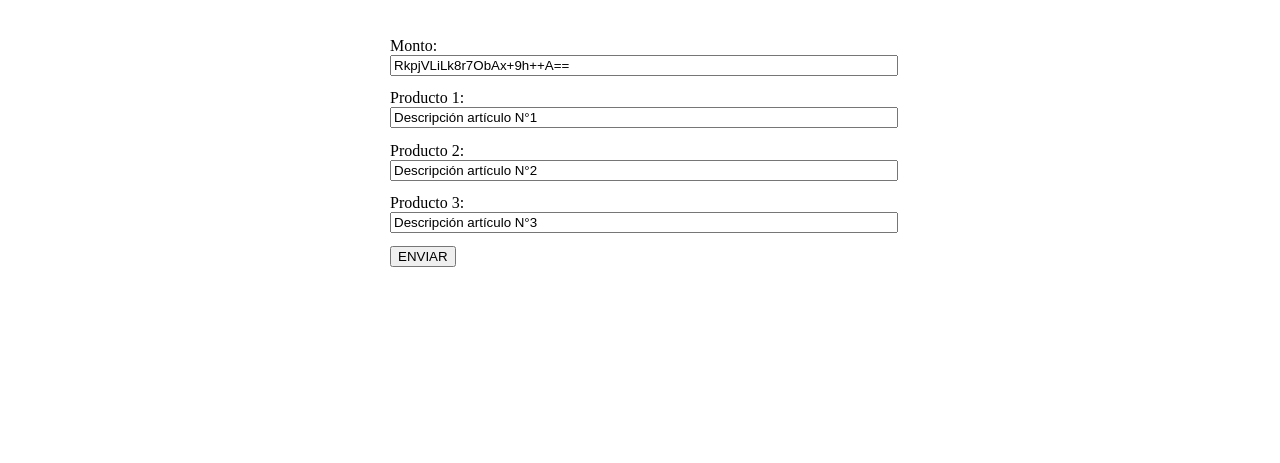
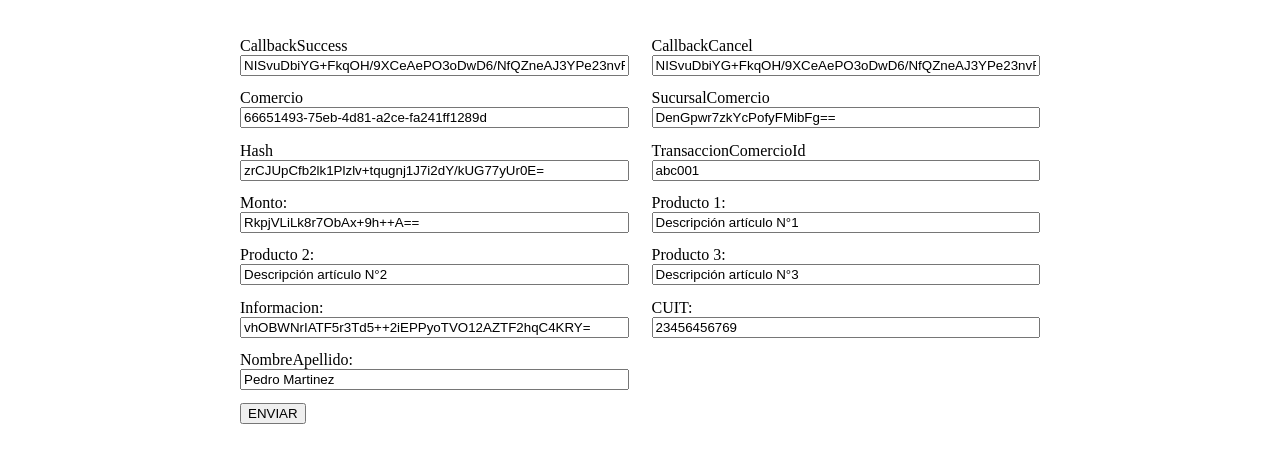
Before and after one commit to EmaCrzz/boton-plus-pagos, a plain HTML site: page index.html in a window 1280 px wide. Shown: the part 61-524 px from the top of the page. Drawn offline with Linux system fonts and the light colour scheme.

Commit message:
inputs hiddens

```diff
--- a/index.html
+++ b/index.html
@@ -8,12 +8,18 @@
     <style>
       form {
         margin: auto;
-        max-width: 500px;
+        max-width: 800px;
+      }
+      .container {
+        display: grid;
+        grid-template-columns: 1fr 1fr;
+        column-gap: 23px;
       }
       input {
         width: 100%;
         display: block;
         margin-bottom: 1em;
+        box-sizing: border-box;
       }
     </style>
   </head>
@@ -22,108 +28,110 @@
     <h1>Prueba del boton integrado</h1>
     <br />
     <form method="post" action="https://sandboxpp.asjservicios.com.ar/">
+      <div class="container">
+        <div>
+          <label for="CallbackSuccess">CallbackSuccess</label>
           <input
-        type="hidden"
+            id="CallbackSuccess"
             name="CallbackSuccess"
             value="NISvuDbiYG+FkqOH/9XCeAePO3oDwD6/NfQZneAJ3YPe23nvF5HfmoxhQPoWmN1U"
           />
+        </div>
+        <div>
+          <label for="CallbackCancel">CallbackCancel</label>
           <input
-        type="hidden"
+            id="CallbackCancel"
             name="CallbackCancel"
             value="NISvuDbiYG+FkqOH/9XCeAePO3oDwD6/NfQZneAJ3YPe23nvF5HfmoxhQPoWmN1U"
           />
+        </div>
+        <div>
+          <label for="Comercio">Comercio</label>
           <input
-        type="hidden"
+            id="Comercio"
             name="Comercio"
             value="66651493-75eb-4d81-a2ce-fa241ff1289d"
           />
+        </div>
+        <div>
+          <label for="SucursalComercio">SucursalComercio</label>
           <input
-        type="hidden"
+            id="SucursalComercio"
             name="SucursalComercio"
             value="DenGpwr7zkYcPofyFMibFg=="
           />
+        </div>
+        <div>
+          <label for="Hash">Hash</label>
           <input
-        type="hidden"
+            id="Hash"
             name="Hash"
             value="zrCJUpCfb2lk1Plzlv+tqugnj1J7i2dY/kUG77yUr0E="
           />
-      <input type="hidden" name="TransaccionComercioId" value="abc001" />
-      <label>Monto: </label>
-      <input type="text" name="Monto" value="RkpjVLiLk8r7ObAx+9h++A==" />
-      <label>Producto 1: </label>
-      <input type="text" name="Producto[0]" value="Descripción artículo N°1" />
-      <label>Producto 2: </label>
-      <input type="text" name="Producto[1]" value="Descripción artículo N°2" />
-      <label>Producto 3: </label>
-      <input type="text" name="Producto[2]" value="Descripción artículo N°3" />
-
-      <!-- <label>Informacion: </label> -->
-      <!-- <input
+        </div>
+        <div>
+          <label for="TransaccionComercioId">TransaccionComercioId</label>
+          <input
+            id="TransaccionComercioId"
+            name="TransaccionComercioId"
+            value="abc001"
+          />
+        </div>
+        <div>
+          <label for="Monto">Monto: </label>
+          <input
+            id="Monto"
+            type="text"
+            name="Monto"
+            value="RkpjVLiLk8r7ObAx+9h++A=="
+          />
+        </div>
+        <div>
+          <label for="Producto_1">Producto 1: </label>
+          <input
+            id="Producto_1"
+            type="text"
+            name="Producto[0]"
+            value="Descripción artículo N°1"
+          />
+        </div>
+        <div>
+          <label for="Producto_2">Producto 2: </label>
+          <input
+            id="Producto_2"
+            type="text"
+            name="Producto[1]"
+            value="Descripción artículo N°2"
+          />
+        </div>
+        <div>
+          <label for="Producto_3">Producto 3: </label>
+          <input
+            type="text"
+            id="Producto_3"
+            name="Producto[2]"
+            value="Descripción artículo N°3"
+          />
+        </div>
+        <div>
+          <label for="info">Informacion: </label>
+          <input
+            id="info"
             type="text"
             name="Informacion"
             value="vhOBWNrIATF5r3Td5++2iEPPyoTVO12AZTF2hqC4KRY="
-      /> -->
-
-      <input type="hidden" name="ClientData.CUIT" value="23456456769" />
-      <input
-        type="hidden"
-        name="ClientData.NombreApellido"
-        value="Pedro Martinez"
           />
+        </div>
+        <div>
+          <label for="cuit">CUIT: </label>
+          <input name="ClientData.CUIT" id="cuit" value="23456456769" />
+        </div>
+        <div>
+          <label for="nombre">NombreApellido: </label>
+          <input name="ClientData.NombreApellido" value="Pedro Martinez" />
+        </div>
+      </div>
       <button type="submit">ENVIAR</button>
-
-      <script src="https://cdnjs.cloudflare.com/ajax/libs/crypto-js/3.1.2/rollups/aes.js"></script>
-      <!-- <script>
-        let $successPage = document.getElementsByName("CallbackSuccess");
-        let $errorPage = document.getElementsByName("CallbackCancel");
-        let $monto = document.getElementsByName("Monto");
-
-        let code = (function () {
-          return {
-            encryptMessage: function (messageToencrypt = "", secretkey = "") {
-              var encryptedMessage = CryptoJS.AES.encrypt(
-                messageToencrypt,
-                secretkey
-              );
-              return encryptedMessage.toString();
-            },
-            decryptMessage: function (encryptedMessage = "", secretkey = "") {
-              var decryptedBytes = CryptoJS.AES.decrypt(
-                encryptedMessage,
-                secretkey
-              );
-              var decryptedMessage = decryptedBytes.toString(CryptoJS.enc.Utf8);
-
-              return decryptedMessage;
-            }
-          };
-        })();
-
-        // console.log(
-        //   code.encryptMessage(
-        //     "https://emacrzz.github.io/boton-plus-pagos/",
-        //     "AMPROER_579a809c-13ba-46b3-ae68-c61abbc1c972"
-        //   )
-        // );
-        $monto.value = code.encryptMessage(
-          "94300",
-          "AMPROER_579a809c-13ba-46b3-ae68-c61abbc1c972"
-        );
-        $successPage.value = code.encryptMessage(
-          "https://emacrzz.github.io/boton-plus-pagos/",
-          "AMPROER_579a809c-13ba-46b3-ae68-c61abbc1c972"
-        );
-        $errorPage.value = code.encryptMessage(
-          "https://emacrzz.github.io/boton-plus-pagos/",
-          "AMPROER_579a809c-13ba-46b3-ae68-c61abbc1c972"
-        );
-        // console.log(
-        //   code.decryptMessage(
-        //     "U2FsdGVkX1/S5oc9WgsNyZb8TJHsuL7+p4yArjEpOCYgDTUdkVxkmr+E+NdJmro9",
-        //     "your_password"
-        //   )
-        // );
-      </script> -->
     </form>
   </body>
 </html>
```
Lines whose indentation alone changed are shown as unchanged.
